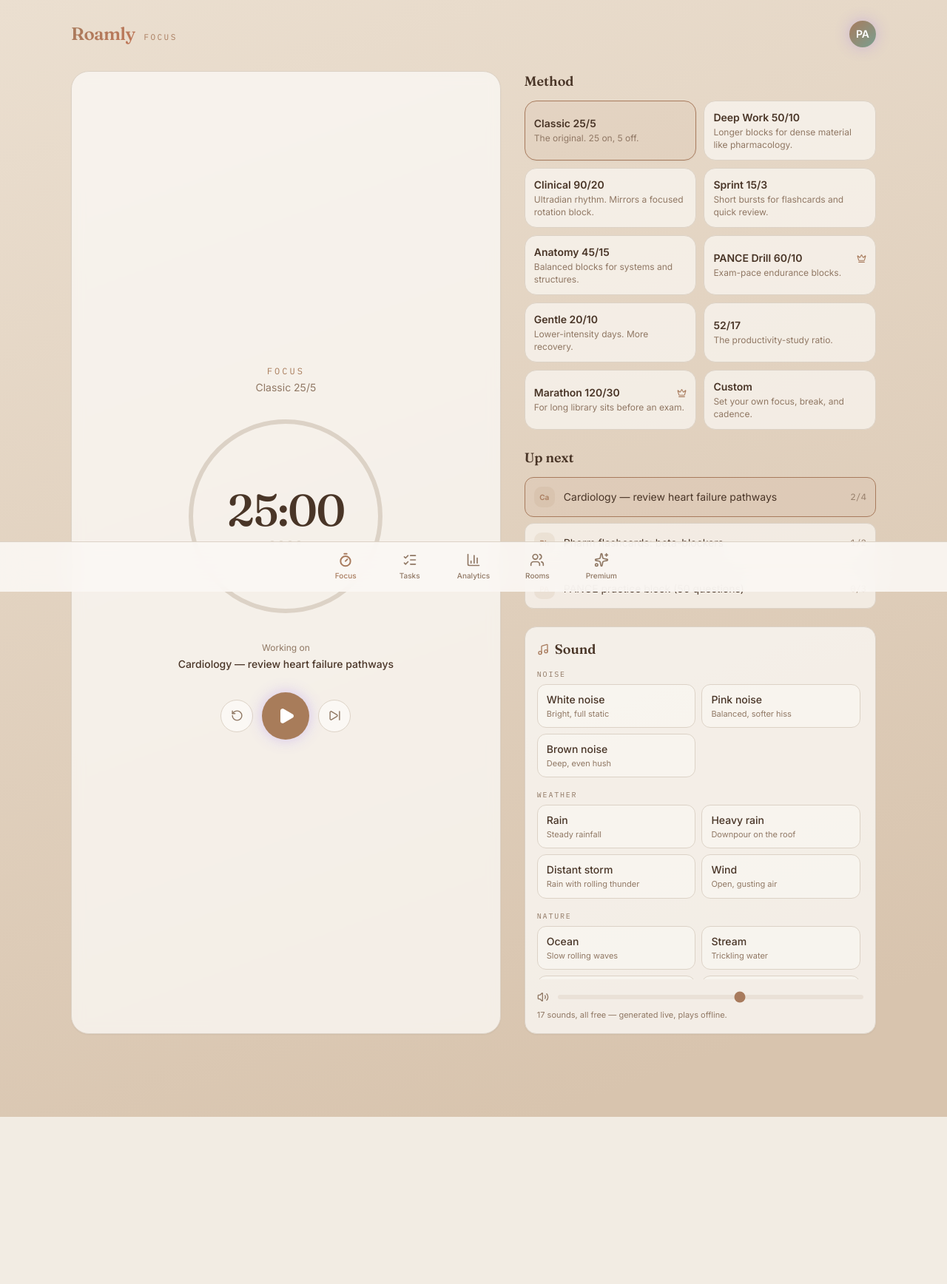
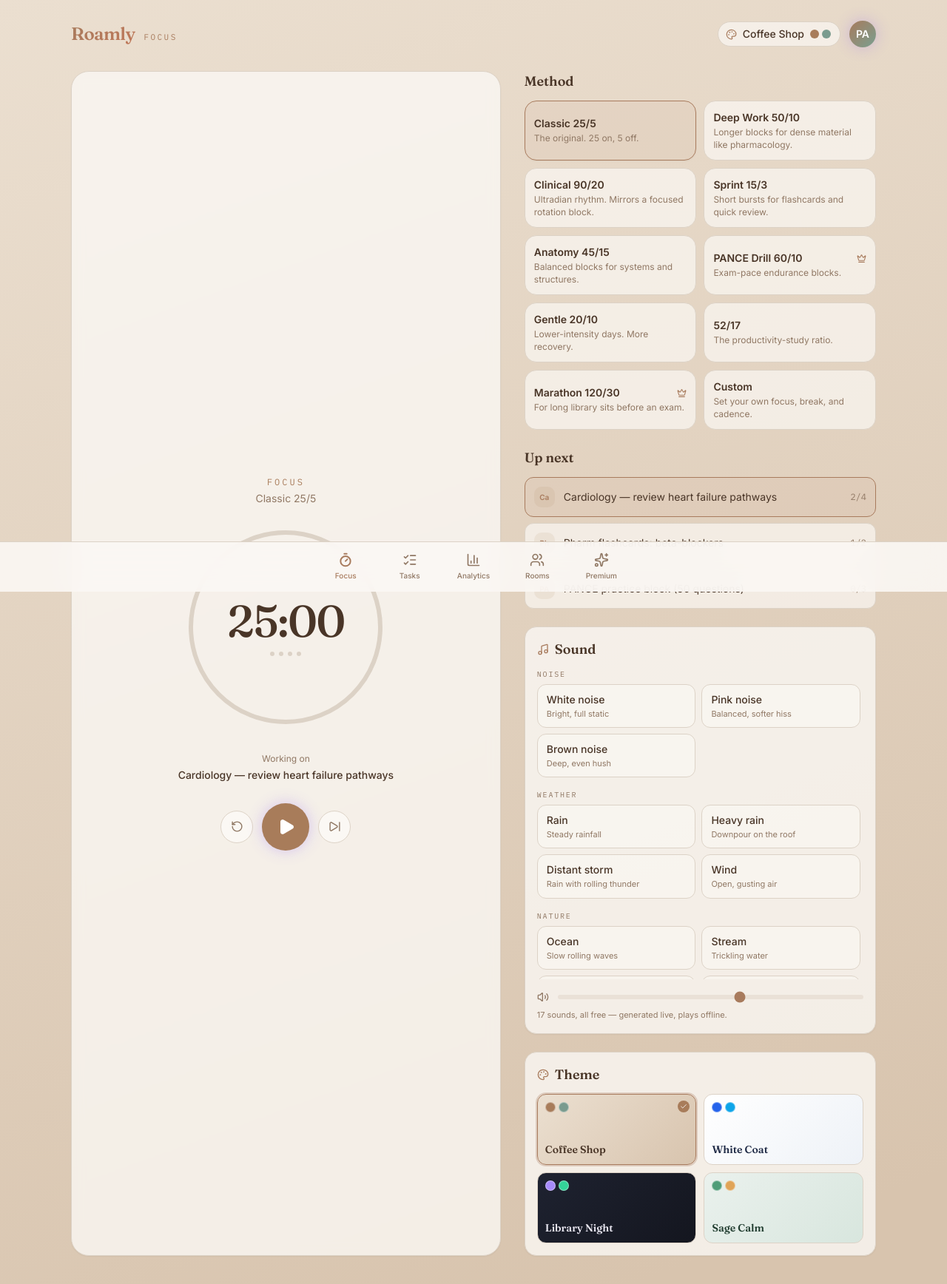
Before and after one commit to Sugar-Kane/Roamly, a React (Vite) app: page / in a window 1280 px wide. Shown: the top 1736 px of the page at 74% size. Before the commit the page ends 1510 px from the top, so only its background shows below. Built offline with nearby package versions, Linux system fonts and the light colour scheme.

Commit message:
Add files via upload

```diff
--- a/src/App.tsx
+++ b/src/App.tsx
@@ -1,5 +1,5 @@
 import { useEffect, useMemo, useState } from "react";
-import { Timer, ListChecks, BarChart3, Users, Sparkles, Check, Plus, Crown, Play, Pause, RotateCcw, SkipForward, X, Music, Volume2, Volume1, VolumeX } from "lucide-react";
+import { Timer, ListChecks, BarChart3, Users, Sparkles, Check, Plus, Crown, Play, Pause, RotateCcw, SkipForward, X, Music, Volume2, Volume1, VolumeX, Palette } from "lucide-react";
 import { METHODS, SEED_TASKS, WEEK_DATA, SUBJECT_SPLIT, THEMES, ROOMS, type Task } from "./data";
 import { useTimer, fmt } from "./useTimer";
 import { useSoundscape, SOUNDS, CATEGORIES } from "./useSoundscape";
@@ -42,17 +42,17 @@ export default function App() {
   return (
     <div className="min-h-screen text-foreground font-sans" style={{ background: `linear-gradient(160deg, ${theme.grad[0]} 0%, ${theme.grad[1]} 90%)` }}>
       <div className="relative mx-auto flex max-w-6xl flex-col px-5 pb-28 pt-7 md:px-8">
-        <Header isPremium={isPremium} />
+        <Header isPremium={isPremium} themeId={themeId} setThemeId={setThemeId} gateThen={gateThen} />
         <main className="mt-8 flex-1">
           {view === "focus" && (
-            <FocusView method={method} methodId={methodId} setMethodId={setMethodId} timer={timer} theme={theme}
+            <FocusView method={method} methodId={methodId} setMethodId={setMethodId} timer={timer} theme={theme} setThemeId={setThemeId}
               tasks={tasks} activeTask={activeTask} setActiveTask={setActiveTask}
               isPremium={isPremium} gateThen={gateThen} sound={sound} />
           )}
           {view === "tasks" && <TasksView tasks={tasks} setTasks={setTasks} activeTask={activeTask} setActiveTask={setActiveTask} />}
           {view === "analytics" && <AnalyticsView isPremium={isPremium} onUpsell={() => setShowUpsell(true)} />}
           {view === "rooms" && <RoomsView isPremium={isPremium} gateThen={gateThen} />}
-          {view === "premium" && <PremiumView isPremium={isPremium} setIsPremium={setIsPremium} themeId={themeId} setThemeId={setThemeId} gateThen={gateThen} />}
+          {view === "premium" && <PremiumView isPremium={isPremium} setIsPremium={setIsPremium} />}
         </main>
       </div>
       <BottomNav nav={nav} view={view} setView={setView} />
@@ -61,9 +61,11 @@ export default function App() {
   );
 }
 
-function Header({ isPremium }: { isPremium: boolean }) {
+function Header({ isPremium, themeId, setThemeId, gateThen }: any) {
+  const [open, setOpen] = useState(false);
+  const current = THEMES.find((t: any) => t.id === themeId)!;
   return (
-    <header className="flex items-center justify-between">
+    <header className="relative flex items-center justify-between">
       <div className="flex items-baseline gap-3">
         <span className="font-display text-2xl font-semibold tracking-tight text-gradient">Roamly</span>
         <span className="font-mono text-[11px] uppercase tracking-[0.22em] text-primary">Focus</span>
@@ -74,13 +76,50 @@ function Header({ isPremium }: { isPremium: boolean }) {
             <Crown size={13} /> Premium
           </span>
         )}
+        <div className="relative">
+          <button onClick={() => setOpen((o) => !o)} aria-label="Change theme"
+            className="flex items-center gap-2 rounded-full border border-border bg-card/70 py-1.5 pl-2.5 pr-3 text-sm font-medium transition hover:border-primary/40">
+            <Palette size={15} className="text-primary" />
+            <span className="hidden sm:inline">{current.name}</span>
+            <span className="flex gap-1">
+              <span className="h-3 w-3 rounded-full" style={{ background: current.ring }} />
+              <span className="h-3 w-3 rounded-full" style={{ background: current.rest }} />
+            </span>
+          </button>
+          {open && (
+            <>
+              <div className="fixed inset-0 z-30" onClick={() => setOpen(false)} />
+              <div className="absolute right-0 z-40 mt-2 w-60 rounded-2xl border border-border bg-card p-2 shadow-xl">
+                <p className="px-2 py-1.5 font-mono text-[10px] uppercase tracking-[0.18em] text-muted-foreground">Theme</p>
+                {THEMES.map((t: any) => {
+                  const locked = t.premium && !isPremium;
+                  const active = t.id === themeId;
+                  return (
+                    <button key={t.id}
+                      onClick={() => { if (locked) { gateThen(() => setThemeId(t.id)); } else { setThemeId(t.id); } setOpen(false); }}
+                      className={`flex w-full items-center gap-3 rounded-xl px-2.5 py-2 text-left transition ${active ? "bg-primary/10" : "hover:bg-secondary"}`}>
+                      <span className="flex h-8 w-8 shrink-0 items-center justify-center rounded-lg" style={{ background: `linear-gradient(135deg, ${t.grad[0]}, ${t.grad[1]})` }}>
+                        <span className="h-3 w-3 rounded-full" style={{ background: t.ring }} />
+                      </span>
+                      <span className="flex-1">
+                        <span className="block text-sm font-medium">{t.name}</span>
+                        <span className="block text-[11px] text-muted-foreground">{t.hint}</span>
+                      </span>
+                      {locked ? <Crown size={13} className="text-primary" /> : active ? <Check size={15} className="text-primary" /> : null}
+                    </button>
+                  );
+                })}
+              </div>
+            </>
+          )}
+        </div>
         <div className="grid h-9 w-9 place-items-center rounded-full gradient-primary text-sm font-semibold text-white shadow-glow">PA</div>
       </div>
     </header>
   );
 }
 
-function FocusView({ method, methodId, setMethodId, timer, theme, tasks, activeTask, setActiveTask, isPremium, gateThen, sound }: any) {
+function FocusView({ method, methodId, setMethodId, timer, theme, setThemeId, tasks, activeTask, setActiveTask, isPremium, gateThen, sound }: any) {
   const phaseLabel = timer.phase === "focus" ? "Focus" : timer.phase === "short" ? "Short break" : "Long break";
   const task = tasks.find((t: Task) => t.id === activeTask);
   const ring = timer.phase === "focus" ? theme.ring : theme.rest;
@@ -162,7 +201,41 @@ function FocusView({ method, methodId, setMethodId, timer, theme, tasks, activeT
           </div>
         </div>
         <SoundPanel sound={sound} />
+        <ThemePicker themeId={theme.id} setThemeId={setThemeId} />
       </section>
+    </div>
+  );
+}
+
+function ThemePicker({ themeId, setThemeId }: any) {
+  return (
+    <div className="rounded-2xl border border-border bg-card/80 p-4 shadow-sm">
+      <div className="mb-3 flex items-center gap-2">
+        <Palette size={16} className="text-primary" />
+        <h2 className="font-display text-lg font-semibold">Theme</h2>
+      </div>
+      <div className="grid grid-cols-2 gap-2.5">
+        {THEMES.map((t: any) => {
+          const active = themeId === t.id;
+          const nameColor = t.dark ? "#E8E6F0" : `hsl(${t.vars["--foreground"]})`;
+          return (
+            <button key={t.id} onClick={() => setThemeId(t.id)}
+              className={`relative flex h-24 flex-col justify-between overflow-hidden rounded-xl border p-2.5 text-left transition ${active ? "border-primary ring-2 ring-primary/30" : "border-border hover:border-primary/40"}`}
+              style={{ background: `linear-gradient(135deg, ${t.grad[0]}, ${t.grad[1]})` }}>
+              <div className="flex gap-1">
+                <span className="h-3.5 w-3.5 rounded-full border border-white/40" style={{ background: t.ring }} />
+                <span className="h-3.5 w-3.5 rounded-full border border-white/40" style={{ background: t.rest }} />
+              </div>
+              <span className="font-display text-sm font-semibold" style={{ color: nameColor }}>{t.name}</span>
+              {active && (
+                <span className="absolute right-2 top-2 grid h-4 w-4 place-items-center rounded-full text-white" style={{ background: t.ring }}>
+                  <Check size={10} />
+                </span>
+              )}
+            </button>
+          );
+        })}
+      </div>
     </div>
   );
 }
@@ -379,7 +452,7 @@ function RoomsView({ isPremium, gateThen }: any) {
   );
 }
 
-function PremiumView({ isPremium, setIsPremium, themeId, setThemeId, gateThen }: any) {
+function PremiumView({ isPremium, setIsPremium }: any) {
   const perks = ["Ambient study themes", "Unlimited analytics history", "Unlimited hosted sessions", "Unlimited room joins", "Premium UI themes", "PANCE & Marathon methods"];
   return (
     <div className="mx-auto max-w-3xl">
@@ -406,39 +479,6 @@ function PremiumView({ isPremium, setIsPremium, themeId, setThemeId, gateThen }:
           </div>
         </div>
       )}
-      <div className="mt-8">
-        <h2 className="mb-1 font-display text-lg font-semibold">Study themes</h2>
-        <p className="mb-3 text-sm text-muted-foreground">Recolors the whole app. Switches instantly.</p>
-        <div className="grid grid-cols-2 gap-3 sm:grid-cols-4">
-          {THEMES.map((t) => {
-            const locked = t.premium && !isPremium;
-            const active = themeId === t.id;
-            const nameColor = t.dark ? "#E8E6F0" : `hsl(${t.vars["--foreground"]})`;
-            return (
-              <button key={t.id} onClick={() => (locked ? gateThen(() => setThemeId(t.id)) : setThemeId(t.id))}
-                className={`relative flex h-32 flex-col justify-between overflow-hidden rounded-2xl border p-3 text-left transition ${active ? "border-primary ring-2 ring-primary/30" : "border-border hover:border-primary/40"}`}
-                style={{ background: `linear-gradient(135deg, ${t.grad[0]}, ${t.grad[1]})` }}>
-                <div className="flex items-center gap-1.5">
-                  <span className="h-4 w-4 rounded-full border border-white/40" style={{ background: t.ring }} />
-                  <span className="h-4 w-4 rounded-full border border-white/40" style={{ background: t.rest }} />
-                </div>
-                <div>
-                  <div className="flex items-center justify-between">
-                    <span className="font-display text-sm font-semibold" style={{ color: nameColor }}>{t.name}</span>
-                    {locked && <Crown size={13} style={{ color: t.ring }} />}
-                  </div>
-                  <span className="text-[11px]" style={{ color: nameColor, opacity: 0.7 }}>{t.hint}</span>
-                </div>
-                {active && (
-                  <span className="absolute right-2.5 top-2.5 grid h-5 w-5 place-items-center rounded-full text-white" style={{ background: t.ring }}>
-                    <Check size={12} />
-                  </span>
-                )}
-              </button>
-            );
-          })}
-        </div>
-      </div>
       {isPremium && (
         <button onClick={() => setIsPremium(false)} className="mt-8 text-xs text-muted-foreground underline">Switch back to free (demo)</button>
       )}
```
